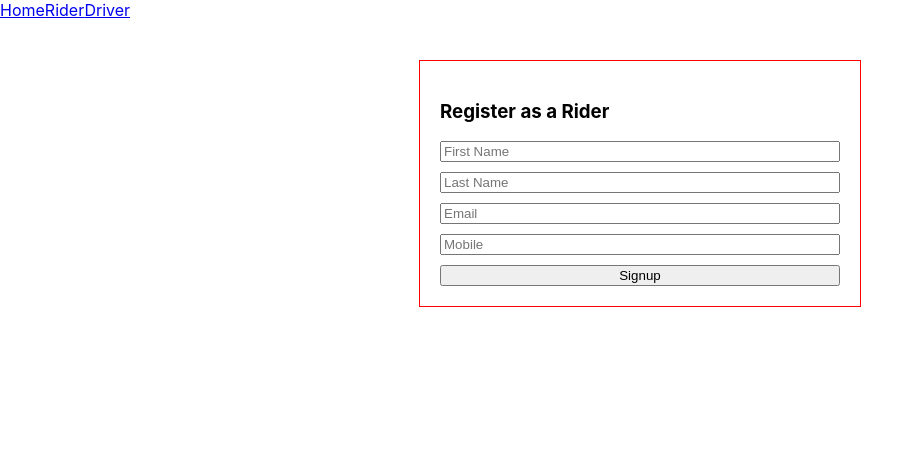
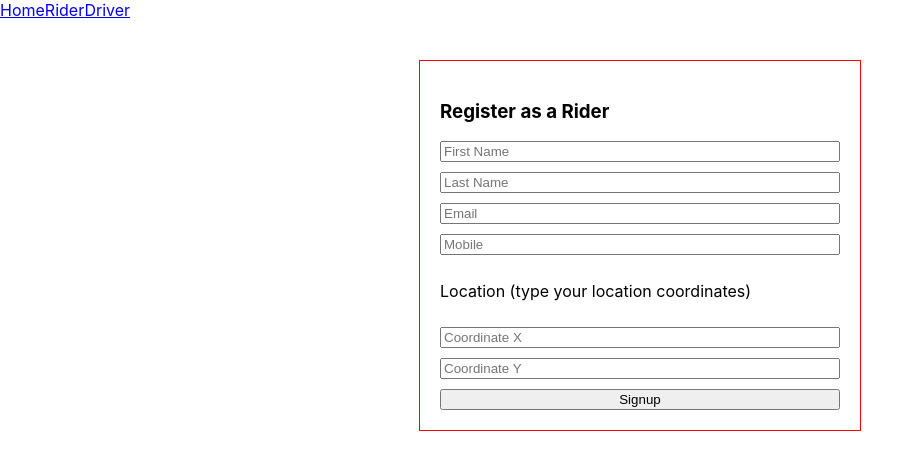
Before and after one commit to m-sehrawat/Doosra-Assignment, a React (Vite) app in the folder client/: page /auth/rider in a window 1280 px wide. Shown: the top 470 px of the page, without its empty margins (0-923 px from the left). Built offline with nearby package versions, Linux system fonts and the light colour scheme.

Commit message:
coordinates added

```diff
--- a/client/src/pages/DriverAuth.jsx
+++ b/client/src/pages/DriverAuth.jsx
@@ -11,16 +11,23 @@ export const DriverAuth = () => {
         role: 'driver',
     }
 
+
     const [form, setForm] = useState(initState);
+    const [coordinates, setCoordinates] = useState({ x: "", y: "" });
 
     const handleInputChange = ({ target: { value, name } }) => {
         setForm({ ...form, [name]: value })
     };
 
+    const handleCoordinateChange = ({ target: { value, name } }) => {
+        setCoordinates({ ...coordinates, [name]: value })
+    };
+
     const handleFormSubmit = (e) => {
         e.preventDefault();
-        console.log(form);
-    }
+        const payload = { user: form, coordinates };
+        console.log(payload);
+    };
 
     return (
         <>
@@ -32,6 +39,9 @@ export const DriverAuth = () => {
                     <input onChange={handleInputChange} name="lastName" type="text" placeholder="Last Name" />
                     <input onChange={handleInputChange} name="email" type="email" placeholder="Email" />
                     <input onChange={handleInputChange} name="mobile" type="number" placeholder="Mobile" />
+                    <p>Location (type your location coordinates)</p>
+                    <input onChange={handleCoordinateChange} name="x" type="number" placeholder="Coordinate X" />
+                    <input onChange={handleCoordinateChange} name="y" type="number" placeholder="Coordinate Y" />
                     <input type="submit" value={'Signup'} />
                 </form>
             </div>
--- a/client/src/pages/RiderAuth.jsx
+++ b/client/src/pages/RiderAuth.jsx
@@ -12,14 +12,20 @@ export const RiderAuth = () => {
     }
 
     const [form, setForm] = useState(initState);
+    const [coordinates, setCoordinates] = useState({ x: "", y: "" });
 
     const handleInputChange = ({ target: { value, name } }) => {
         setForm({ ...form, [name]: value })
     };
 
+    const handleCoordinateChange = ({ target: { value, name } }) => {
+        setCoordinates({ ...coordinates, [name]: value })
+    };
+
     const handleFormSubmit = (e) => {
         e.preventDefault();
-        console.log(form);
+        const payload = { user: form, coordinates };
+        console.log(payload);
     }
 
     return (
@@ -32,6 +38,9 @@ export const RiderAuth = () => {
                     <input onChange={handleInputChange} name="lastName" type="text" placeholder="Last Name" />
                     <input onChange={handleInputChange} name="email" type="email" placeholder="Email" />
                     <input onChange={handleInputChange} name="mobile" type="number" placeholder="Mobile" />
+                    <p>Location (type your location coordinates)</p>
+                    <input onChange={handleCoordinateChange} name="x" type="number" placeholder="Coordinate X" />
+                    <input onChange={handleCoordinateChange} name="y" type="number" placeholder="Coordinate Y" />
                     <input type="submit" value={'Signup'} />
                 </form>
             </div>
```
